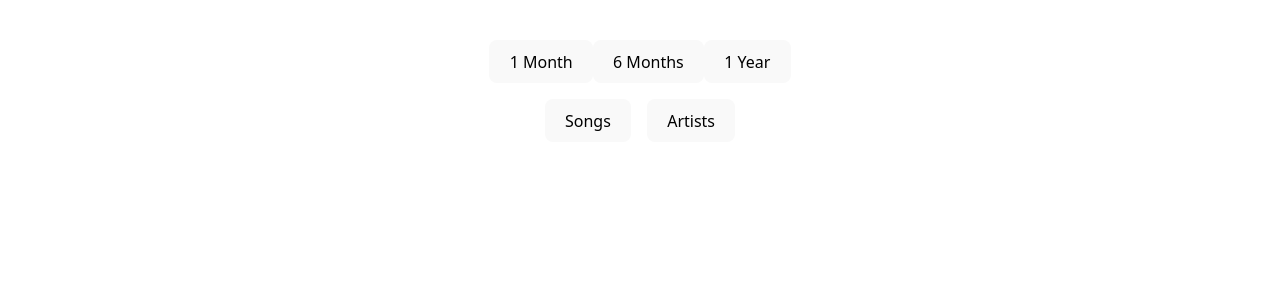
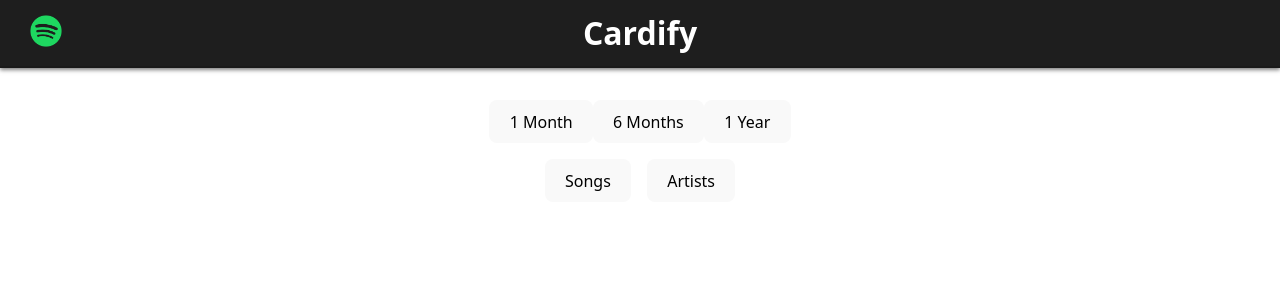
Before and after one commit to nokk3n-dev/Cardify, a React (Create React App) app in the folder cardify/: page / in a window 1280 px wide. Shown: the top 300 px of the page. Built offline with nearby package versions, Linux system fonts and the light colour scheme; sample sign-in values are in the browser's storage.

Commit message:
Added header bar with logo

```diff
--- a/cardify/src/App.css
+++ b/cardify/src/App.css
@@ -1,3 +1,31 @@
+body, html {
+  margin: 0;
+  padding: 0;
+}
+
+.nav-bar {
+  box-sizing: border-box;
+  position: sticky;
+  width: 100%;
+  background-color: #1e1e1e;
+  border-bottom: 2px solid #1a1a1a;
+  padding: 15px 0px 15px 30px;
+  color: white;
+  text-align: center;
+  font-size: 10px;
+  font-weight: bold;
+  z-index: 1000;
+  box-shadow: 0 2px 4px rgba(0, 0, 0, .5);
+  align-items: center;
+  display: flex;
+  justify-content: space-between;
+}
+
+.header-title {
+  position: absolute;
+  left: 50%;
+  transform: translateX(-50%);
+}
 .container {
   padding: 2rem;
   text-align: center;
--- a/cardify/src/App.js
+++ b/cardify/src/App.js
@@ -3,7 +3,7 @@
 import './App.css';
 
 // Spotify App Settings
-const CLIENT_ID = '3a69743648ff49109243f07ab2ec555e';
+const CLIENT_ID = '5afec2d74344467287f560f72d4da518';
 const REDIRECT_URI = 'http://127.0.0.1:3000/callback';
 const AUTH_ENDPOINT = 'https://accounts.spotify.com/authorize';
 const TOKEN_ENDPOINT = 'https://accounts.spotify.com/api/token';
@@ -137,7 +137,7 @@
   );
 
   const renderStartScreen = () => (
-    <div clasName="content">
+    <div className="content">
       {renderTimeSelector()}
       <div className="button-group">
         {options.map(opt => (
@@ -197,9 +197,16 @@
   }
 
   return (
-    <div className="App container">
-      {selection ? renderProgressView() : renderStartScreen()}
-    </div>
+    <>
+      <header className="nav-bar">
+
+        <a href="https://open.spotify.com/"> <img height="32px" src="/spotify-logo.png" alt="Spotify logo" /></a>
+        <h1 className="header-title">Cardify</h1>
+      </header>
+      <div className="App container">
+        {selection ? renderProgressView() : renderStartScreen()}
+      </div>
+    </>
   );
 }
 
```
Also changed, not shown: cardify/public/spotify-logo.png (added).
